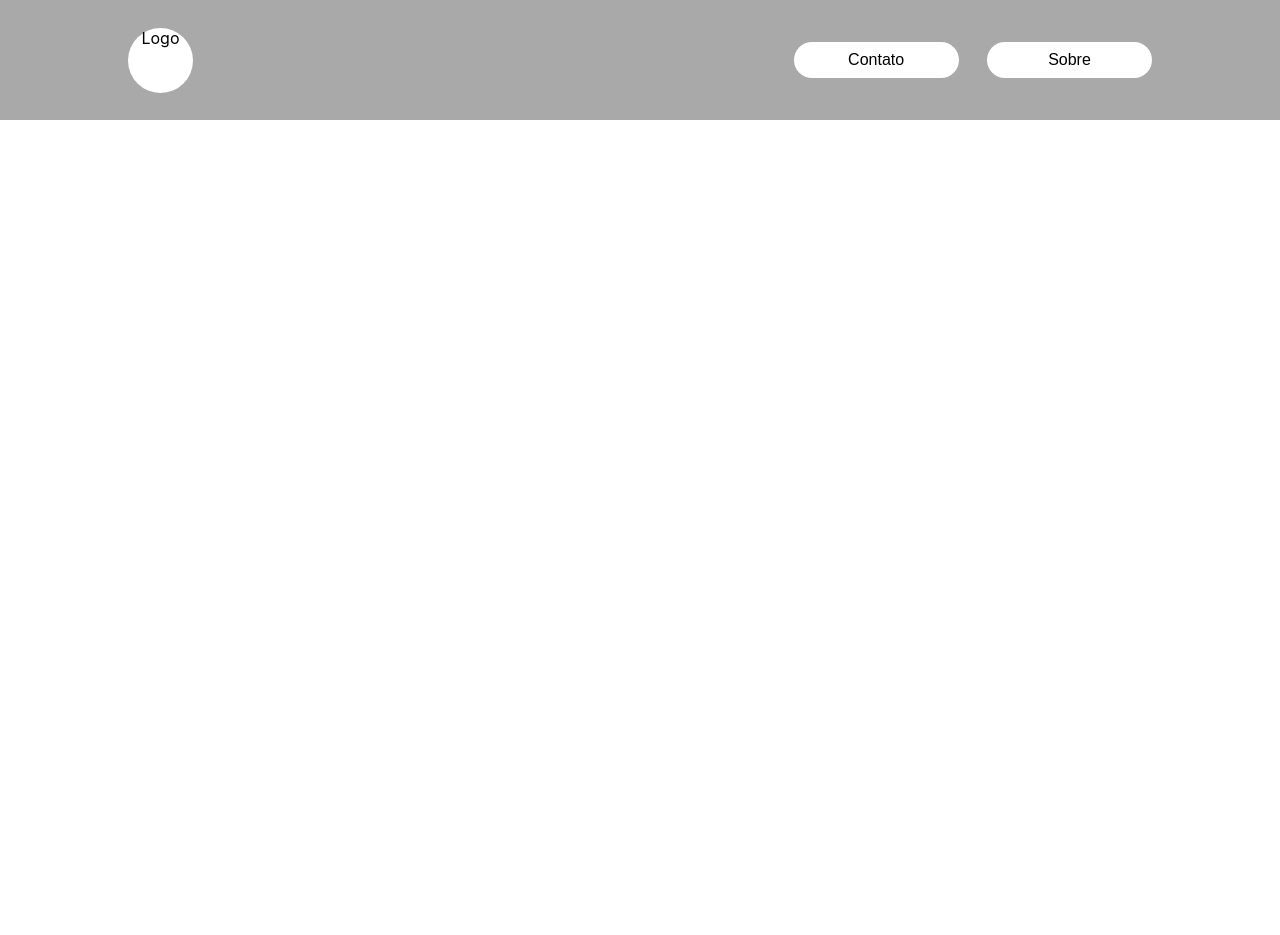
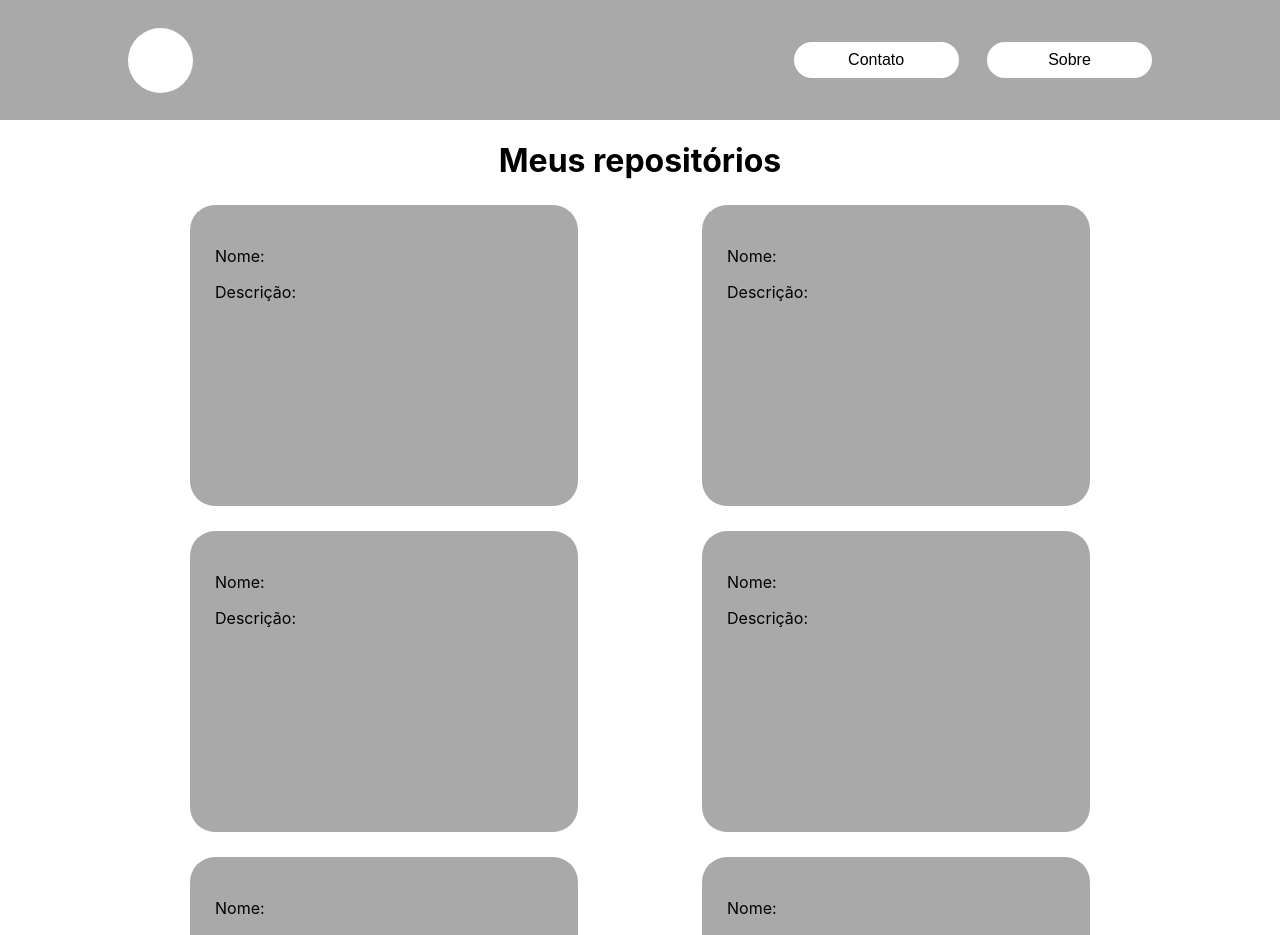
Before and after one commit to ThauanLK/Portfolio, a React (Create React App) app: page / in a window 1280 px wide. Shown: the top 935 px of the page. Before the commit the page ends 800 px from the top, so only its background shows below. Built offline with nearby package versions, Linux system fonts and the light colour scheme.

Commit message:
homepage feita

```diff
--- a/src/App.js
+++ b/src/App.js
@@ -1,10 +1,13 @@
 import React from "react";
+import Layout from "../src/components/Layout/Layout";
 import Home from "./views/Home/home";
-import Header from "./components/header/header";
+
 function App() {
   return (
     <div>
-      <Header />
+      <Layout>
+        <Home />
+      </Layout>
     </div>
   );
 }
--- /dev/null
+++ b/src/components/Layout/Layout.js
@@ -0,0 +1,12 @@
+import React from "react";
+import Header from "../header/header";
+function Layout(props) {
+  return (
+    <React.Fragment>
+      <Header />
+      {props.children}
+    </React.Fragment>
+  );
+}
+
+export default Layout;
--- a/src/components/header/header.js
+++ b/src/components/header/header.js
@@ -6,7 +6,7 @@ function header() {
     <div className="headerContainer">
       <div className="container">
         <div className="headerPosition">
-          <div className="logo">Logo</div>
+          <div className="logo"></div>
           <div className="btnsContainer">
             <button className="standardBtn">Contato</button>
             <button className="standardBtn">Sobre</button>
--- /dev/null
+++ b/src/views/Home/ItensOfList.js
@@ -0,0 +1,13 @@
+import React from "react";
+import "./itensOfList.css";
+
+function ItensOfList(props) {
+  return (
+    <div className="item">
+      <p>Nome:</p>
+      <p>Descrição:</p>
+    </div>
+  );
+}
+
+export default ItensOfList;
--- a/src/views/Home/home.css
+++ b/src/views/Home/home.css
@@ -0,0 +1,19 @@
+.home {
+  height: 100vh;
+  text-align: center;
+}
+
+h1 {
+  text-align: center;
+}
+
+.link {
+  text-align: center;
+}
+
+.list {
+  margin: 25px 0;
+  display: flex;
+  flex-wrap: wrap;
+  justify-content: space-around;
+}
--- a/src/views/Home/home.js
+++ b/src/views/Home/home.js
@@ -1,11 +1,25 @@
 import React from "react";
+import "./home.css";
+import Item from "./ItensOfList";
 
 function Home(props) {
   return (
     <div>
-      <section>
-        <p>AAAA</p>
-      </section>
+      <div className="container">
+        <h1>Meus repositórios</h1>
+        <section className="list">
+          <Item />
+          <Item />
+          <Item />
+          <Item />
+          <Item />
+          <Item />
+        </section>
+        <p className="link">
+          Para ver a lista completa acesse:{" "}
+          <a href="https://github.com/ThauanLK"> https://github.com/ThauanLK</a>
+        </p>
+      </div>
     </div>
   );
 }
--- /dev/null
+++ b/src/views/Home/itensOfList.css
@@ -0,0 +1,8 @@
+.item {
+  background-color: darkgray;
+  width: 33%;
+  height: 251px;
+  border-radius: 25px;
+  padding: 25px;
+  margin-bottom: 25px;
+}
```
